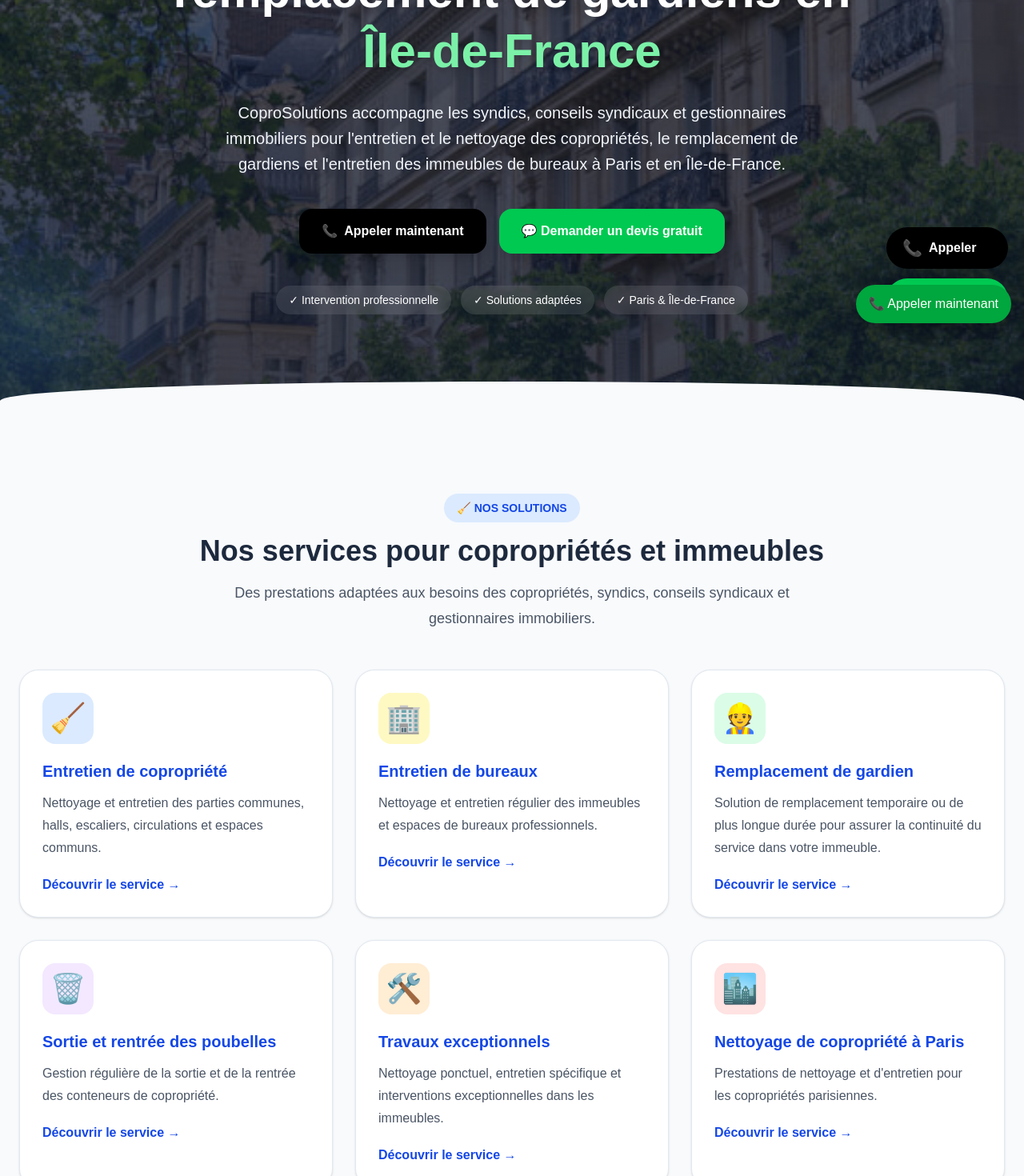
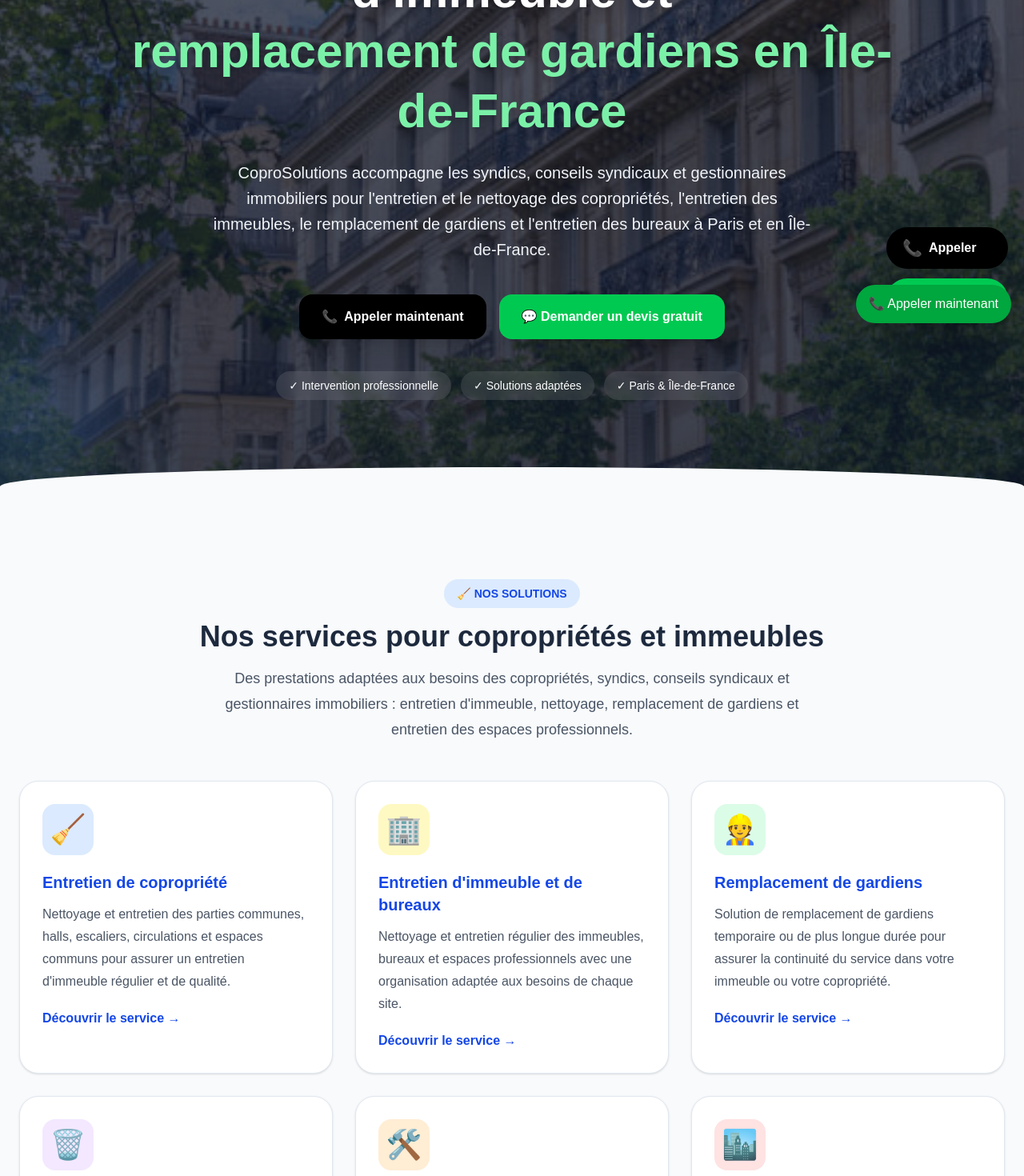
Before and after one commit to amadtag/coprosolutions, a Next.js app: page / in a window 1280 px wide. Shown: the part 380-1850 px from the top of the page at 80% size. Built offline with nearby package versions, Linux system fonts and the light colour scheme.

Commit message:
Optimisation SEO remplacement de gardiens et entretien immeuble

```diff
--- a/app/page.tsx
+++ b/app/page.tsx
@@ -42,7 +42,7 @@
           backgroundPosition: "center",
         }}
       >
-        {/* Décor cartoon */}
+        {/* Décor */}
         <div className="pointer-events-none absolute -right-16 top-10 h-40 w-40 rounded-full bg-green-400/20 blur-2xl" />
         <div className="pointer-events-none absolute -left-20 bottom-0 h-52 w-52 rounded-full bg-blue-400/20 blur-3xl" />
 
@@ -50,24 +50,26 @@
 
           <div className="mb-6 inline-flex items-center gap-3 rounded-full border border-white/20 bg-white/10 px-5 py-2 backdrop-blur-md">
             <span className="text-2xl">🏢</span>
+
             <span className="text-sm font-bold uppercase tracking-widest text-green-300">
               COPROSOLUTIONS
             </span>
+
             <span className="text-2xl">✨</span>
           </div>
 
           <h1 className="mb-6 text-4xl font-black leading-tight drop-shadow-lg md:text-6xl">
-            Entretien de copropriétés et remplacement de gardiens en
+            Entretien de copropriétés, entretien d'immeuble et
             <span className="block text-green-300">
-              Île-de-France
+              remplacement de gardiens en Île-de-France
             </span>
           </h1>
 
           <p className="mx-auto mb-10 max-w-3xl text-lg leading-8 text-slate-100 md:text-xl">
             CoproSolutions accompagne les syndics, conseils syndicaux et
             gestionnaires immobiliers pour l'entretien et le nettoyage des
-            copropriétés, le remplacement de gardiens et l'entretien des
-            immeubles de bureaux à Paris et en Île-de-France.
+            copropriétés, l'entretien des immeubles, le remplacement de
+            gardiens et l'entretien des bureaux à Paris et en Île-de-France.
           </p>
 
           <div className="flex flex-col justify-center gap-4 sm:flex-row">
@@ -91,21 +93,21 @@
 
           </div>
 
-          {/* Petits éléments de réassurance */}
           <div className="mt-10 flex flex-wrap justify-center gap-3 text-sm">
             <span className="rounded-full bg-white/10 px-4 py-2 backdrop-blur">
               ✓ Intervention professionnelle
             </span>
+
             <span className="rounded-full bg-white/10 px-4 py-2 backdrop-blur">
               ✓ Solutions adaptées
             </span>
+
             <span className="rounded-full bg-white/10 px-4 py-2 backdrop-blur">
               ✓ Paris & Île-de-France
             </span>
           </div>
         </div>
 
-        {/* Vague décorative */}
         <div className="absolute -bottom-1 left-0 right-0 h-12 rounded-t-[50%] bg-slate-50" />
       </section>
 
@@ -130,7 +132,9 @@
 
           <p className="mx-auto mt-4 max-w-3xl text-lg leading-8 text-gray-600">
             Des prestations adaptées aux besoins des copropriétés, syndics,
-            conseils syndicaux et gestionnaires immobiliers.
+            conseils syndicaux et gestionnaires immobiliers : entretien
+            d'immeuble, nettoyage, remplacement de gardiens et entretien
+            des espaces professionnels.
           </p>
 
         </div>
@@ -152,7 +156,8 @@
 
             <p className="leading-7 text-gray-600">
               Nettoyage et entretien des parties communes, halls, escaliers,
-              circulations et espaces communs.
+              circulations et espaces communs pour assurer un entretien
+              d'immeuble régulier et de qualité.
             </p>
 
             <div className="mt-5 font-bold text-blue-700">
@@ -171,12 +176,13 @@
             </div>
 
             <h3 className="mb-3 text-xl font-black text-blue-700">
-              Entretien de bureaux
+              Entretien d'immeuble et de bureaux
             </h3>
 
             <p className="leading-7 text-gray-600">
-              Nettoyage et entretien régulier des immeubles et espaces de
-              bureaux professionnels.
+              Nettoyage et entretien régulier des immeubles, bureaux et espaces
+              professionnels avec une organisation adaptée aux besoins de
+              chaque site.
             </p>
 
             <div className="mt-5 font-bold text-blue-700">
@@ -195,12 +201,13 @@
             </div>
 
             <h3 className="mb-3 text-xl font-black text-blue-700">
-              Remplacement de gardien
+              Remplacement de gardiens
             </h3>
 
             <p className="leading-7 text-gray-600">
-              Solution de remplacement temporaire ou de plus longue durée
-              pour assurer la continuité du service dans votre immeuble.
+              Solution de remplacement de gardiens temporaire ou de plus
+              longue durée pour assurer la continuité du service dans votre
+              immeuble ou votre copropriété.
             </p>
 
             <div className="mt-5 font-bold text-blue-700">
@@ -224,7 +231,8 @@
 
             <p className="leading-7 text-gray-600">
               Gestion régulière de la sortie et de la rentrée des conteneurs
-              de copropriété.
+              de copropriété pour faciliter l'entretien quotidien de
+              l'immeuble.
             </p>
 
             <div className="mt-5 font-bold text-blue-700">
@@ -248,7 +256,7 @@
 
             <p className="leading-7 text-gray-600">
               Nettoyage ponctuel, entretien spécifique et interventions
-              exceptionnelles dans les immeubles.
+              exceptionnelles dans les immeubles et copropriétés.
             </p>
 
             <div className="mt-5 font-bold text-blue-700">
@@ -272,7 +280,7 @@
 
             <p className="leading-7 text-gray-600">
               Prestations de nettoyage et d'entretien pour les copropriétés
-              parisiennes.
+              parisiennes, adaptées aux besoins des syndics et gestionnaires.
             </p>
 
             <div className="mt-5 font-bold text-blue-700">
@@ -295,7 +303,7 @@
 
             <div>
               <h2 className="text-xl font-black">
-                Un besoin pour votre copropriété ?
+                Besoin d'entretien d'immeuble ou de remplacement de gardien ?
               </h2>
 
               <p className="mt-1 text-blue-100">
@@ -340,7 +348,8 @@
 
             <p className="mx-auto mt-4 max-w-3xl text-lg leading-8 text-gray-600">
               CoproSolutions intervient à Paris et dans plusieurs départements
-              d'Île-de-France pour l'entretien des copropriétés et des immeubles.
+              d'Île-de-France pour l'entretien des copropriétés, l'entretien
+              des immeubles et le remplacement de gardiens.
             </p>
 
           </div>
@@ -482,12 +491,12 @@
             <div className="mb-4 text-4xl">👷</div>
 
             <h3 className="mb-3 text-xl font-black">
-              En cas d'absence
+              Remplacement de gardiens
             </h3>
 
             <p className="leading-7 text-gray-600">
               Nous pouvons intervenir lorsqu'un gardien est absent afin
-              d'assurer la continuité du service dans votre immeuble.
+              d'assurer la continuité du service et l'entretien de l'immeuble.
             </p>
           </div>
 
@@ -503,9 +512,9 @@
           </p>
 
           <p>
-            Nous pouvons également intervenir lorsqu'un gardien est absent ou
-            lorsqu'une copropriété recherche une solution de remplacement afin
-            d'assurer la continuité du service.
+            Notre service de remplacement de gardiens permet également aux
+            copropriétés de maintenir la continuité des prestations lorsqu'un
+            gardien est absent ou indisponible.
           </p>
 
         </div>
@@ -537,8 +546,9 @@
             </h2>
 
             <p className="mt-4 text-lg leading-8 text-blue-100">
-              Décrivez-nous votre besoin et nous vous recontacterons
-              rapidement.
+              Besoin d'un entretien d'immeuble, d'un nettoyage de copropriété
+              ou d'un remplacement de gardien ? Décrivez-nous votre besoin et
+              nous vous recontacterons rapidement.
             </p>
 
           </div>
@@ -604,7 +614,7 @@
               <textarea
                 id="message"
                 name="message"
-                placeholder="Décrivez votre besoin : copropriété, nombre de lots, fréquence d'entretien, remplacement de gardien..."
+                placeholder="Décrivez votre besoin : entretien d'immeuble, copropriété, nombre de lots, fréquence d'entretien, remplacement de gardien..."
                 rows={6}
                 className="w-full rounded-2xl border border-slate-200 p-4 outline-none transition focus:border-blue-500 focus:ring-2 focus:ring-blue-100"
                 required
@@ -622,8 +632,6 @@
 
           </form>
 
-
-          {/* Contact direct */}
 
           <div className="mt-10 text-center">
 
```
